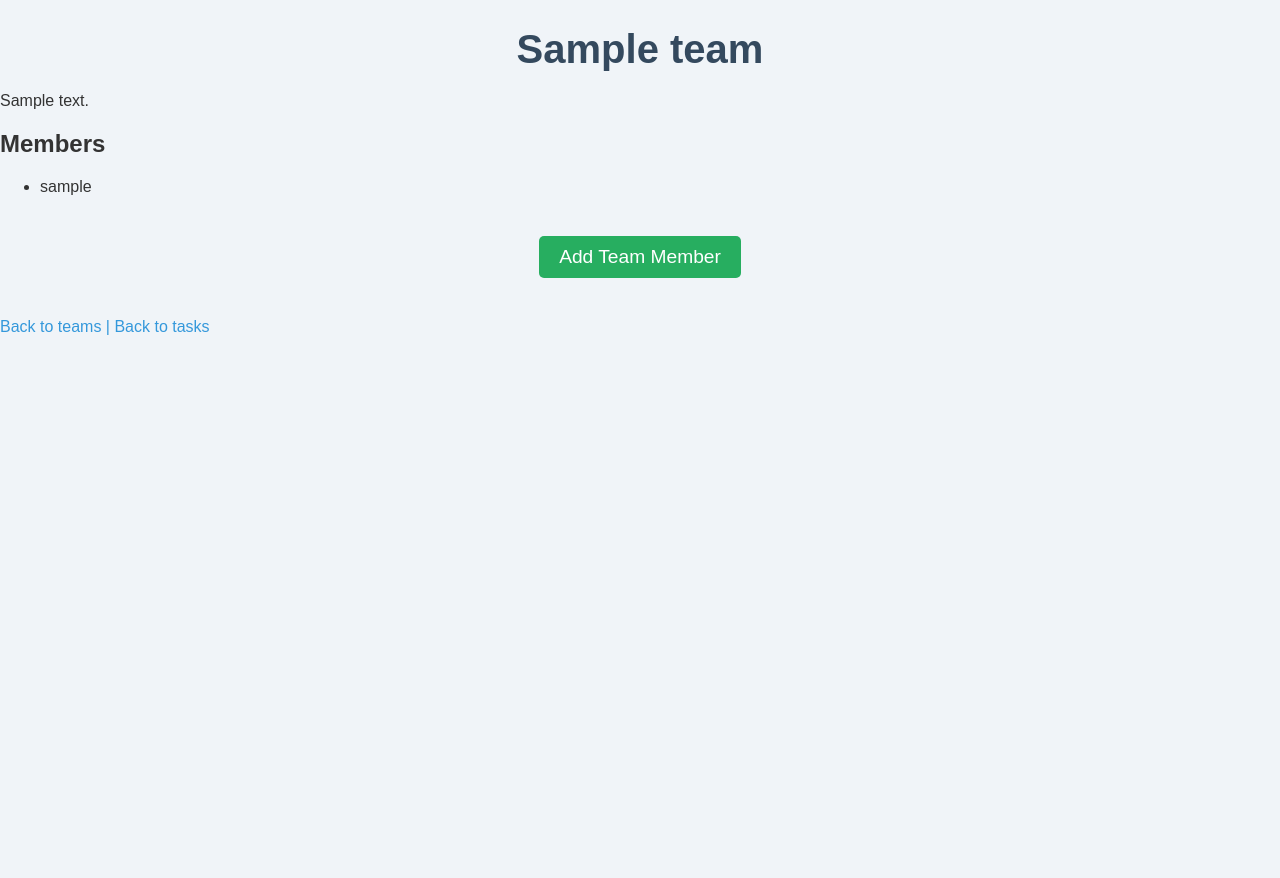
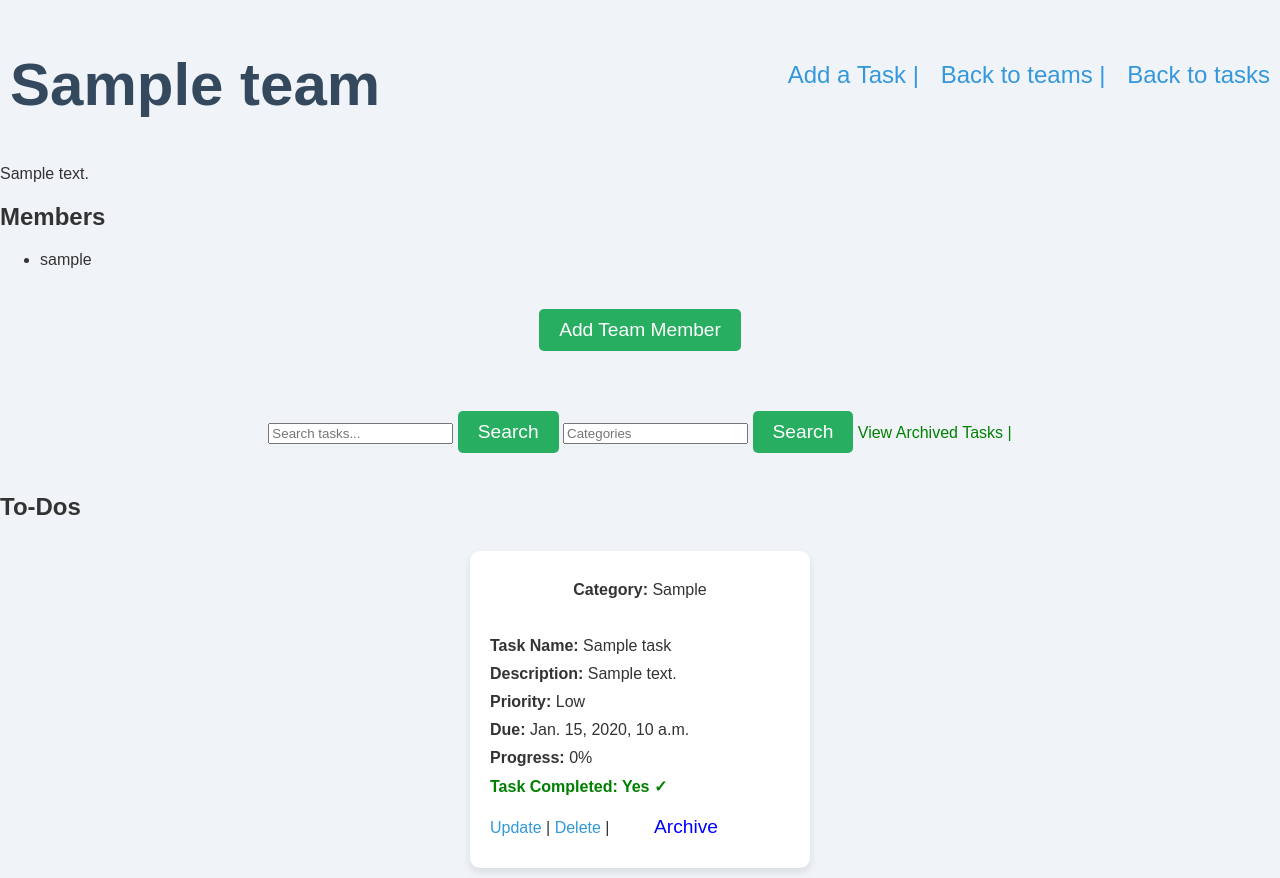
Before and after one commit to DePaul-CSC-394-401/mini-project-team-1, a Django app: page /team/1/ in a window 1280 px wide. Before the commit the page ends 335 px from the top, so only its background shows below. Run offline with Django 5.2, Linux system fonts and the light colour scheme; tables that the repository leaves empty hold one stand-in row (values such as "Sample post").

Commit message:
shared todo list and read/view

```diff
--- a/templates/task_add.html
+++ b/templates/task_add.html
@@ -41,6 +41,11 @@
             {{ TaskForm.reminder_hours }}
         </div>
 
+        <div class="form-group">
+            <label for="team">Team:</label>
+            {{ TaskForm.team }}
+        </div>
+
         <!-- Submit button -->
         <div class="form-group">
             <input class="button" type="submit" value="Add Task">
--- a/templates/tasks.html
+++ b/templates/tasks.html
@@ -67,6 +67,7 @@
                 {% else %}
                     <p>Task Completed: No</p>
                 {% endif %}
+                <p><strong>Team: </strong>{{ task.team }}</task></p>
                 <a href="{% url 'task_update' task.id %}">Update</a> |
                 <a href="{% url 'task_delete' task.id %}">Delete</a> |
     <!-- Archive form -->
--- a/templates/view_team.html
+++ b/templates/view_team.html
@@ -1,7 +1,16 @@
 {% extends 'base.html' %}
 {% block head %}
-<h1>{{ team.name }}</h1>
+<div class="header-container">
+    <h1>{{ team.name }}</h1>
+    <div class="nav-links">
+        <a href="{% url 'task_add' %}"> Add a Task | </a>
+        <a href="{% url 'view_teams' %}" class="button">Back to teams | </a>
+        <a href="{% url 'tasks' %}" class="button">Back to tasks</a>
+    </div>
+</div>
+
 <p>{{ team.description }}</p>
+
 <h2>Members</h2>
 <ul>
     {% for member in team.members.all %}
@@ -14,7 +23,75 @@
     <button type="submit">Add Team Member</button>
 </form>
 
-<a href="{% url 'view_teams' %}" class="button">Back to teams | </a>
-<a href="{% url 'tasks' %}" class="button">Back to tasks</a>
+<div class="task-list">
+
+    <!-- Search form -->
+    <form method="GET" action="">
+        <input type="text" name="q" placeholder="Search tasks..." value="{{ request.GET.q }}">
+        <button type="submit">Search</button>
+
+        <input type="text" name="c" placeholder="Categories" value="{{ request.GET.c }}">
+        <button type="submit">Search</button>
+
+        <a href="{% url 'archived_tasks' %}" style="color:green;">View Archived Tasks | </a>
+
+    </form>
+
+    <!-- Display error message if no tasks found -->
+    {% if error_message %}
+        <p style="color: red;">{{ error_message }}</p>
+    {% endif %}
+
+    <h2>To-Dos</h2>
+    <!-- Display tasks in a neater, grid-like style -->
+    <div class="task-grid">
+        {% for task in tasks %}
+        <div class="task-card">
+            <p style="text-align: center"><strong>Category:</strong> {{ task.category }}</p>
+            <br>
+            <p><strong>Task Name:</strong> {{ task.task_name }}</p>
+            <p><strong>Description:</strong> {{ task.task_description }}</p>
+            <p><strong>Priority:</strong>
+                {{ task.priority }}
+                {% if task.priority == 'High' %}
+                    <span class="high-priority-icon">!</span> <!-- Add icon for High priority -->
+                {% endif %}
+            </p>
+
+            <p><strong>Due: </strong> {{ task.due_date }}</p>
+            <p><strong>Progress: </strong>
+                {{ task.progress }}
+                {% if task.progress == '100%' %}
+                    <span class="100% progress">&#10003;</span>
+                {% endif %}
+            </p>
+
+            {% if task.completed %}
+                <p class="complete-checkmark">Task Completed: Yes &#10003;</p>
+            {% else %}
+                <p>Task Completed: No</p>
+            {% endif %}
+            <a href="{% url 'task_update' task.id %}">Update</a> |
+            <a href="{% url 'task_delete' task.id %}">Delete</a> |
+<!-- Archive form -->
+<form action="{% url 'task_archive' task.id %}" method="POST" style="display:inline;">
+{% csrf_token %}
+<button type="submit" style="background:none; border:none; color:blue; cursor:pointer;">Archive</button>
+</form>
+        </div>
+        {% empty %}
+        <h3>Currently No Tasks in List</h3>
+        {% endfor %}
+    </div>
+</div>
+<script>
+    window.onload = function() {
+        var reminderMessage = "{{ reminder_message }}";
+        if (reminderMessage) {
+            alert(reminderMessage);
+        }
+    };
+</script>
+</body>
 
 {% endblock %}
--- a/todo_app/forms.py
+++ b/todo_app/forms.py
@@ -6,10 +6,11 @@ from django.contrib.auth.models import User
 class TaskForm(forms.ModelForm):
     task_name = forms.CharField(widget=forms.TextInput(attrs={'placeholder': 'Add in a New Task'}))
     due_date = forms.DateTimeField(widget=forms.DateTimeInput(attrs={'type': 'datetime-local'}), required=False)
+    team = forms.ModelChoiceField(queryset=Team.objects.all(), required=False, empty_label="Select a Team")
 
     class Meta:
         model = Task
-        fields = ['task_name', 'due_date', 'task_description', 'priority', 'category', 'reminder_hours']
+        fields = ['task_name', 'due_date', 'task_description', 'priority', 'category', 'reminder_hours', 'team']
 
 # ** Email Update Form for Profile Management **
 class EmailUpdateForm(forms.ModelForm):
--- a/todo_app/models.py
+++ b/todo_app/models.py
@@ -2,6 +2,15 @@ from django.db import models
 from django.contrib.auth.models import User
 from django.utils import timezone
 from django.core.validators import MaxValueValidator, MinValueValidator
+
+class Team(models.Model):
+    name = models.CharField(max_length=100)
+    description = models.TextField(blank=True, null=True)
+    members = models.ManyToManyField(User, related_name='teams')
+    created_at = models.DateTimeField(auto_now_add=True)
+
+    def __str__(self):
+        return self.name
 
 class Task(models.Model):
 
@@ -17,6 +26,7 @@ class Task(models.Model):
     ]
 
     user = models.ForeignKey(User, on_delete=models.CASCADE, null=True, blank=True)
+    team = models.ForeignKey(Team, on_delete=models.CASCADE, related_name='tasks', null=True, blank=True)
     task_name = models.CharField(max_length=200)
     task_description = models.TextField(null=True, blank=True)
     completed = models.BooleanField(default=False)
@@ -33,12 +43,3 @@ class Task(models.Model):
 
     class Meta:
         ordering = ['completed']
-
-class Team(models.Model):
-    name = models.CharField(max_length=100)
-    description = models.TextField(blank=True, null=True)
-    members = models.ManyToManyField(User, related_name='teams')
-    created_at = models.DateTimeField(auto_now_add=True)
-
-    def __str__(self):
-        return self.name
--- a/todo_app/views.py
+++ b/todo_app/views.py
@@ -228,7 +228,8 @@ def invite_member(request, team_id):
 
 def view_team(request, team_id):
     team = get_object_or_404(Team, id=team_id)
-    context = {'team': team}
+    tasks = Task.objects.filter(team=team)
+    context = {'team': team, 'tasks' : tasks}
     return render(request, 'view_team.html', context)
 
 
```
Also changed, not shown: todo_app/migrations/0003_task_team.py (added), todo_app/migrations/0004_alter_task_team.py (added).
